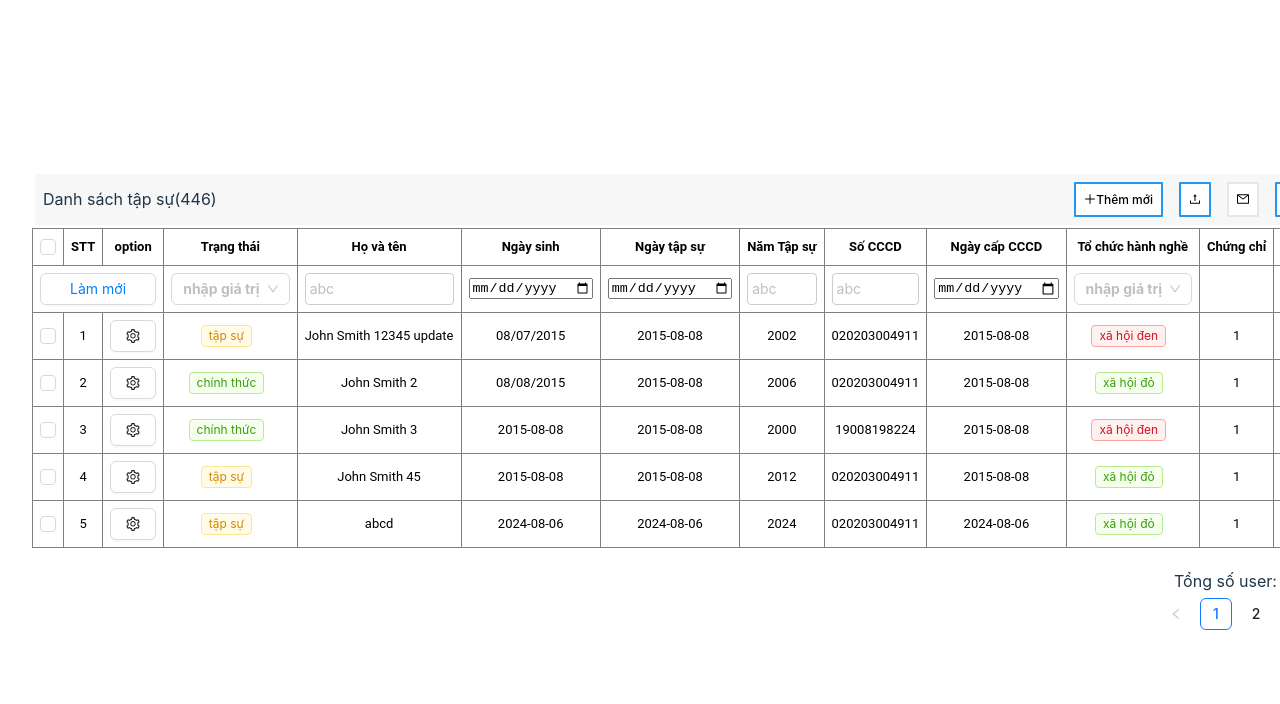
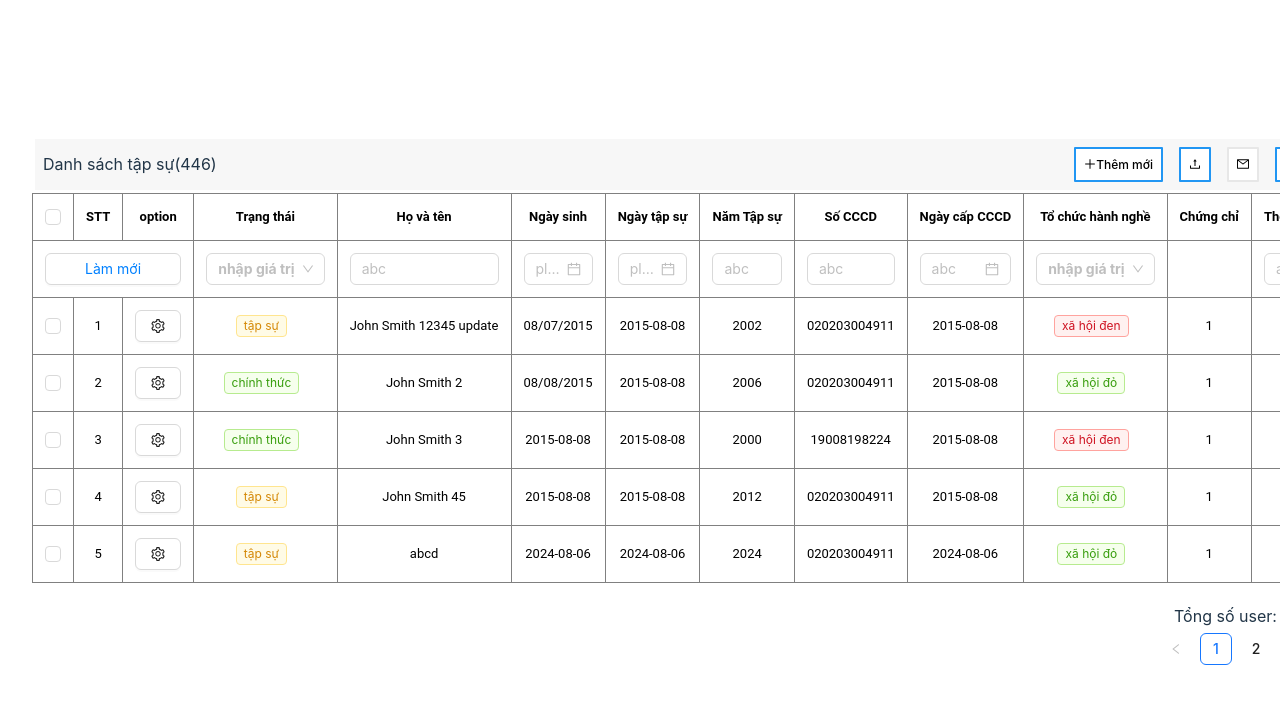
Before and after one commit to nongviettruong12/project_3, a React (Vite) app: page / in a window 1280 px wide. Shown: the top 704 px of the page. Built offline with nearby package versions, Linux system fonts and the light colour scheme; data requests are answered from the project's data file.

Commit message:
style:"change input default to comoponents Input antd"

```diff
--- a/src/components/table/table.css
+++ b/src/components/table/table.css
@@ -8,7 +8,7 @@ table {
     border-collapse: collapse;
 }
 th, td {
-    padding: 7px ;
+    padding: 12px ;
     border: 1px solid gray;
     border-collapse: collapse;
     white-space: nowrap;
--- a/src/components/table/table.jsx
+++ b/src/components/table/table.jsx
@@ -12,6 +12,7 @@ import {
   Checkbox,
   Spin,
   Pagination,
+  DatePicker,
 } from "antd";
 import { useState, useEffect } from "react";
 import * as XLSX from "xlsx";
@@ -266,6 +267,7 @@ const Table = () => {
                     <Form>
                       <Form.Item name="status">
                         <Select
+                        allowClear={true}
                           placeholder="nhập giá trị"
                           onChange={(value) => {
                             setSelectedStatus(value);
@@ -287,6 +289,7 @@ const Table = () => {
                     <Form>
                       <Form.Item>
                         <Input
+                        allowClear={true}
                           placeholder="abc"
                           onKeyDown={(e) => handleSearch(e, "fullName")}
                         />
@@ -294,22 +297,32 @@ const Table = () => {
                     </Form>
                   </th>
                   <th>
-                    <input type="date" placeholder="Nhập giá trị"
+                  <Form>
+                      <Form.Item>
+                        <DatePicker
+                          allowClear={true}
+                          placeholder="please input"
                           onKeyDown={(e) => handleSearch(e, "birthDay")}
                         />
-
+                      </Form.Item>
+                    </Form>
                   </th>
                   <th>
-                    <input
-                      type="date"
-                      placeholder="Chọn giá trị"
+                  <Form>
+                      <Form.Item>
+                        <DatePicker
+                          allowClear={true}
+                          placeholder="please input"
                           onKeyDown={(e) => handleSearch(e, "probationDay")}
                         />
+                      </Form.Item>
+                    </Form>
                   </th>
                   <th>
                   <Form>
                       <Form.Item>
                         <Input
+                          allowClear={true}
                           placeholder="abc"
                           onKeyDown={(e) => handleSearch(e, "probationYear")}
                         />
@@ -320,6 +333,7 @@ const Table = () => {
                   <Form>
                       <Form.Item>
                         <Input
+                          allowClear={true}
                           placeholder="abc"
                           onKeyDown={(e) => handleSearch(e, "identifyNumber")}
                         />
@@ -327,15 +341,22 @@ const Table = () => {
                     </Form>
                   </th>
                   <th>
-                    <input type="date" placeholder="Nhập giá trị"
+                  <Form>
+                      <Form.Item>
+                        <DatePicker
+                          allowClear={true}
+                          placeholder="abc"
                           onKeyDown={(e) => handleSearch(e, "identifyDay")}
                         />
+                      </Form.Item>
+                    </Form>
                   </th>
                   <th>
                     <Form>
                       <Form.Item name="organization">
                         <Select
                           placeholder="nhập giá trị"
+                          allowClear={true}
                           onChange={(value) => {
                             setSelectedOrganization(value);
                             handleSearch({ key: "Enter",target: { value } }, "organization");
@@ -358,6 +379,7 @@ const Table = () => {
                       <Form.Item>
                         <Input
                           placeholder="abc"
+                          allowClear={true}
                           onKeyDown={(e) => handleSearch(e, "timeOfLearning")}
                         />
                       </Form.Item>
```
Lines whose indentation alone changed are shown as unchanged.
